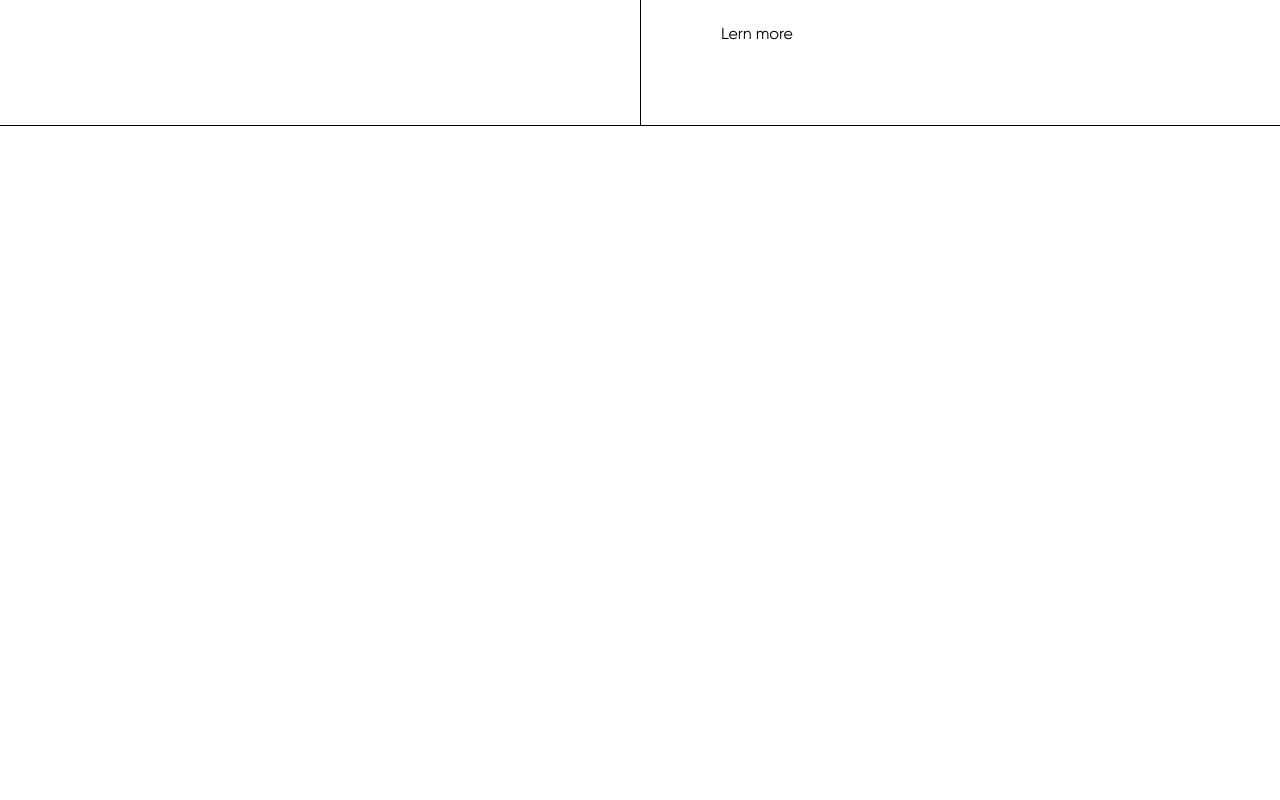
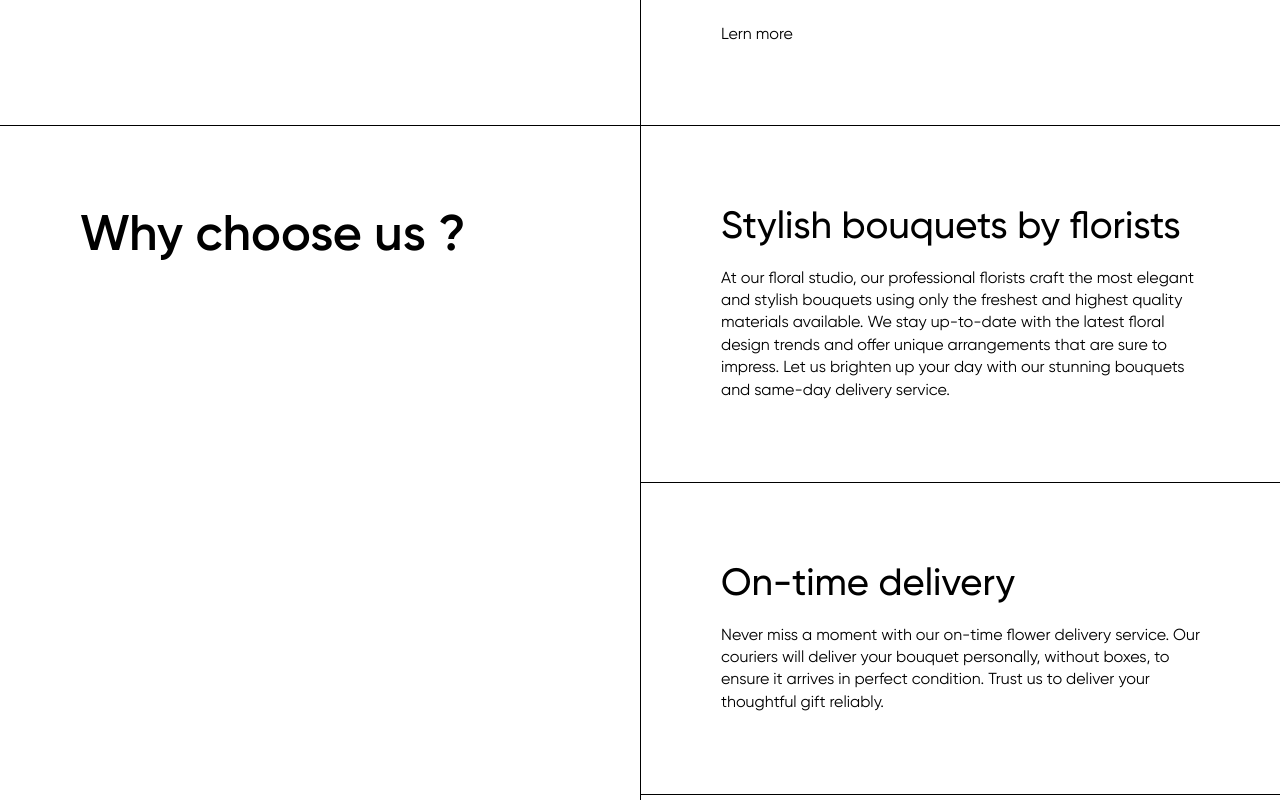
Before and after one commit to City7g/Flowers, a Next.js app: page / in a window 1280 px wide. Shown: the part 2460-3260 px from the top of the page. Before the commit the page ends 2586 px from the top, so only its background shows below. Built offline with nearby package versions, Linux system fonts and the light colour scheme.

Commit message:
add why index section

```diff
--- a/src/app/page.tsx
+++ b/src/app/page.tsx
@@ -1,11 +1,13 @@
 import HomeSection from "@/components/HomeSection";
-import IndexAbout from '@/components/Index/About'
+import IndexAbout from "@/components/Index/About";
+import IndexWhy from "@/components/Index/Why";
 
 export default function Home() {
   return (
     <main>
       <HomeSection />
       <IndexAbout />
+      <IndexWhy />
     </main>
-  )
+  );
 }
--- /dev/null
+++ b/src/components/Index/Why.tsx
@@ -0,0 +1,35 @@
+const content = [
+  {
+    title: 'Stylish bouquets by florists',
+    text: 'At our floral studio, our professional florists craft the most elegant and stylish bouquets using only the freshest and highest quality materials available. We stay up-to-date with the latest floral design trends and offer unique arrangements that are sure to impress. Let us brighten up your day with our stunning bouquets and same-day delivery service.',
+  },
+  {
+    title: 'On-time delivery',
+    text: 'Never miss a moment with our on-time flower delivery service. Our couriers will deliver your bouquet personally, without boxes, to ensure it arrives in perfect condition. Trust us to deliver your thoughtful gift reliably.',
+  },
+  {
+    title: 'Safe payment',
+    text: 'You can feel secure when placing an order with us, as we use industry-standard security measures to protect your payment information. Your transaction will be safe and hassle-free, so you can shop with confidence.',
+  },
+  {
+    title: 'Subscription by your needs',
+    text: "With our subscription service tailored to your specific needs, you can enjoy the convenience of having beautiful bouquets delivered straight to your door at regular intervals. Our flexible service is perfect for busy individuals or those who want to ensure they always have fresh flowers on hand. You'll save time and money with this hassle-free solution to your floral needs.",
+  },
+]
+
+export default function Why() {
+  return (
+    <div className="why-section">
+      <h2 className="title-h2 why-section__title">Why choose us ?</h2>
+
+      <div className="why-section__blocks">
+        {content.map(item => (
+          <div key={item.title} className="why-section__block">
+            <h3 className="title-h3 why-section__block-title">{item.title}</h3>
+            <p className="text-body why-section__block-text">{item.text}</p>
+          </div>
+        ))}
+      </div>
+    </div>
+  )
+}
--- a/src/styles/main.scss
+++ b/src/styles/main.scss
@@ -5,5 +5,6 @@
 @import './base/header';
 @import './base/popup';
 @import './base/form';
+@import './sections/why-section';
 
 @import './base/section';
--- /dev/null
+++ b/src/styles/sections/_why-section.scss
@@ -0,0 +1,36 @@
+.why-section {
+  @media (min-width: 768px) {
+    display: grid;
+    grid-template-columns: 50% 50%;
+    align-items: flex-start;
+  }
+}
+
+.why-section__title,
+.why-section__block {
+  padding: 40px 16px;
+
+  @media (min-width: 768px) {
+    padding: 80px;
+  }
+}
+
+.why-section__title {
+  @media (min-width: 768px) {
+    position: sticky;
+    top: 0;
+  }
+
+  @media (max-width: 767px) {
+    border-bottom: 1px solid black;
+  }
+}
+
+.why-section__block {
+  border-bottom: 1px solid black;
+  border-left: 1px solid black;
+}
+
+.why-section__block-title {
+    margin-bottom: 16px;
+}
```
